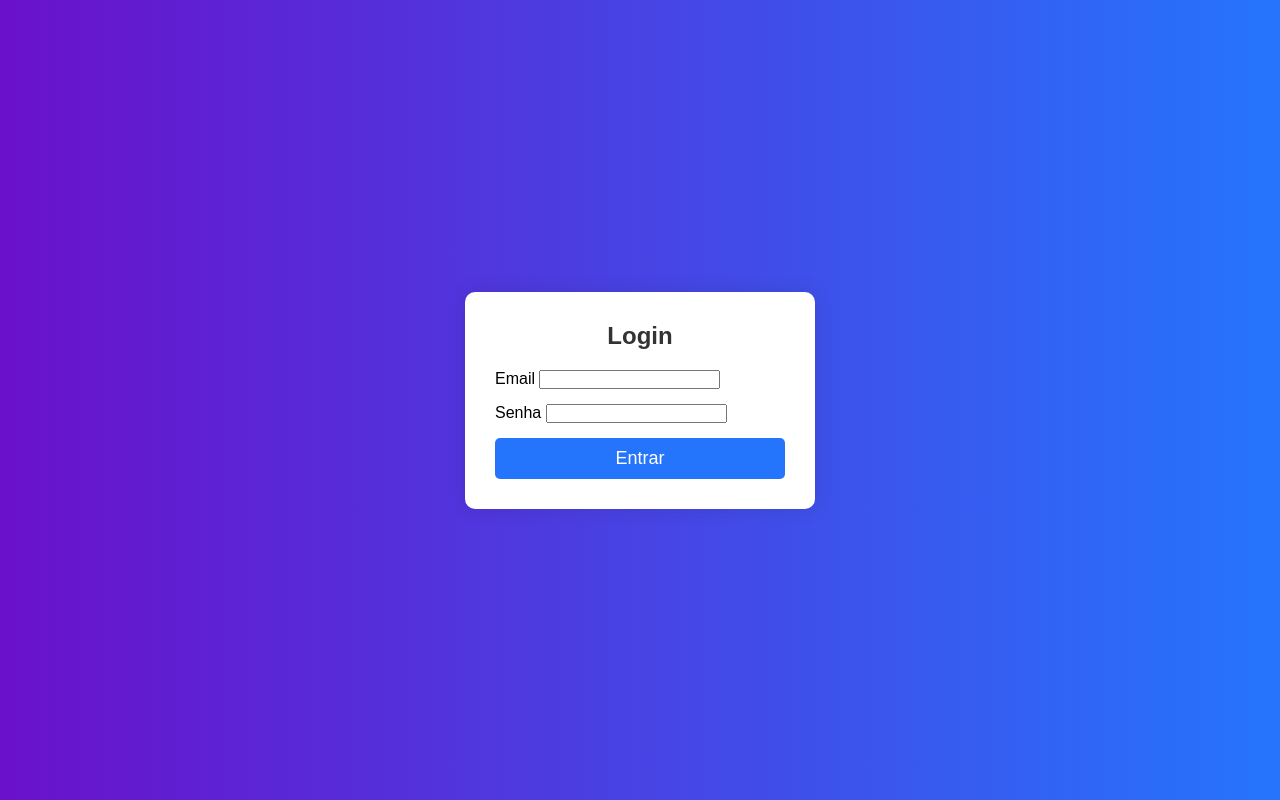
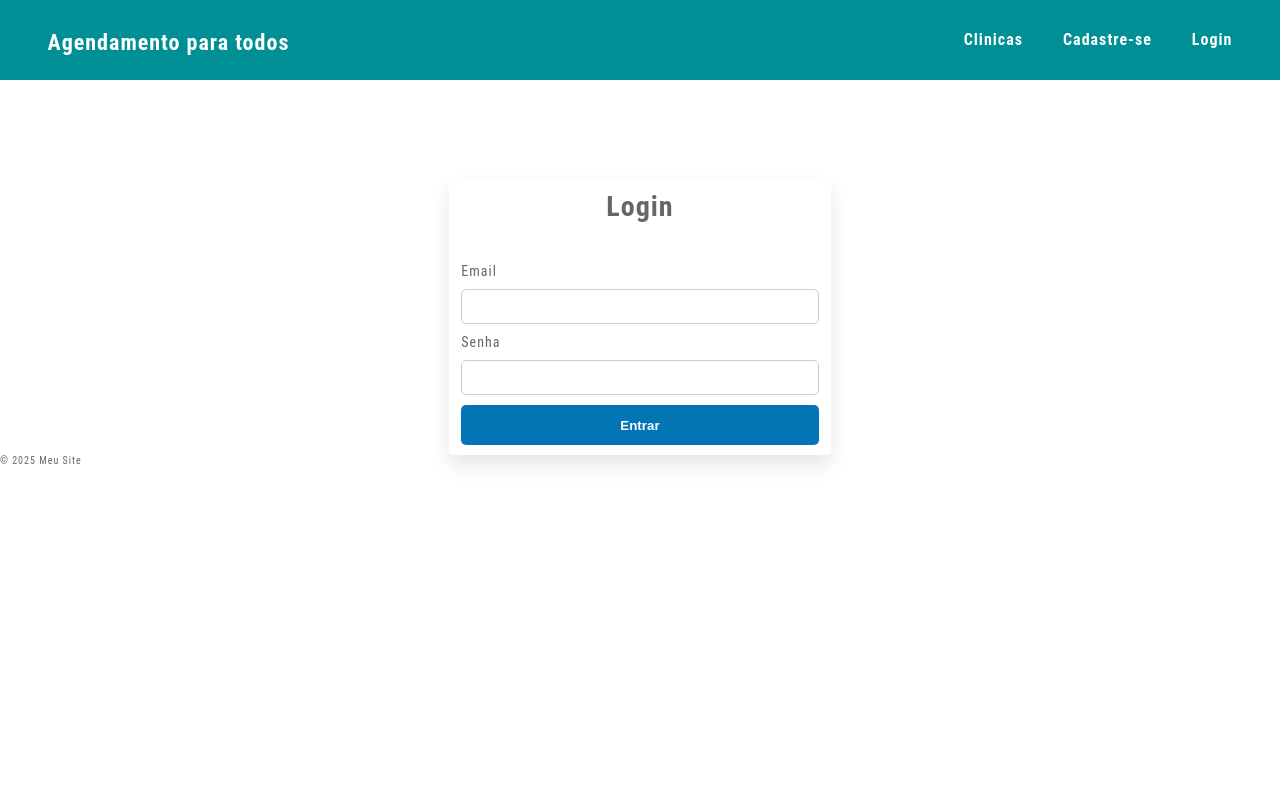
Before and after one commit to RENATAFVR/projeto_integrador, a Django app: template app_PI/templates/usuario/login.html in a window 1280 px wide. Run offline with Django 3.2, Linux system fonts and the light colour scheme; the template is opened without the code that fills it, so the values that code supplies are empty, except form fields; tables that the repository leaves empty hold one stand-in row (values such as "Sample post"); form fields are guessed from the names that the template uses.

Commit message:
new commit

```diff
--- a/app_PI/static/css/site.css
+++ b/app_PI/static/css/site.css
@@ -4,7 +4,7 @@ html{
 font-size:62.5%;
 color:#666;
 overflow-x:hidden;
-background: linear-gradient(to right, #6a11cb, #2575fc);
+/* background: linear-gradient(to right, #6a11cb, #2575fc); */
 /*background-color: #f4f4f4;
  background-color:#3f1a6d;  roxo*/
 
--- /dev/null
+++ b/app_PI/templates/shared/header.html
@@ -0,0 +1,40 @@
+{% load static %}
+<!DOCTYPE html>
+<html lang="pt-br">
+<head>
+    <meta charset="UTF-8">
+    <meta name="viewport" content="width=device-width, initial-scale=1.0">
+    <title>{% block title %}Agendamento para todos{% endblock %}</title>
+    <link rel="stylesheet" href="{% static 'css/site.css' %}">
+</head>
+<body>
+    <header class="header bg-p7-aqua">
+        <div class="container">
+            <div class="box-4">
+                <h1 class="fonte22 fnc-branco">
+                    Agendamento para todos
+                </h1>
+            </div>
+
+            <div class="box-8 flex justify-end item-centro">
+                <ul class="wd-100 flex justify-end item-centro">
+                    <li class="mg-l-4 fnc-branco fw-bold"><a href="{% url 'home' %}">Clinicas </a></li>
+                    <li class="mg-l-4 fnc-branco fw-bold"><a href="{% url 'cadastro-usuario' %}">Cadastre-se </a></li>
+                    <li class="mg-l-4 fnc-branco fw-bold"><a href="{% url 'login' %}">Login </a></li>
+                </ul>
+
+            </div>
+
+
+        </div>
+    </header>
+
+    <main>
+        {% block content %}{% endblock %}
+    </main>
+
+    <footer>
+        <p>&copy; 2025 Meu Site</p>
+    </footer>
+</body>
+</html>
--- a/app_PI/templates/usuario/login.html
+++ b/app_PI/templates/usuario/login.html
@@ -1,92 +1,6 @@
-<!DOCTYPE html>
-<html lang="pt-br">
-<head>
-    <meta charset="UTF-8">
-    <meta name="viewport" content="width=device-width, initial-scale=1.0">
-    <title>Login - Meu Sistema</title>
-    <style>
-        * {
-            margin: 0;
-            padding: 0;
-            box-sizing: border-box;
-            font-family: 'Arial', sans-serif;
-        }
-
-        body {
-            display: flex;
-            justify-content: center;
-            align-items: center;
-            height: 100vh;
-            background: linear-gradient(to right, #6a11cb, #2575fc);
-        }
-
-        .login-container {
-            background: white;
-            padding: 30px;
-            border-radius: 10px;
-            box-shadow: 0px 0px 20px rgba(0, 0, 0, 0.1);
-            width: 350px;
-            text-align: center;
-        }
-
-        h2 {
-            margin-bottom: 20px;
-            color: #333;
-        }
-
-        .form-group {
-            margin-bottom: 15px;
-            text-align: left;
-        }
-
-        .form-control {
-            width: 100%;
-            padding: 10px;
-            border: 1px solid #ccc;
-            border-radius: 5px;
-            font-size: 16px;
-        }
-
-        .btn-login {
-            width: 100%;
-            padding: 10px;
-            background: #2575fc;
-            color: white;
-            border: none;
-            border-radius: 5px;
-            font-size: 18px;
-            cursor: pointer;
-            transition: 0.3s;
-        }
-
-        .btn-login:hover {
-            background: #6a11cb;
-        }
-
-        .messages {
-            list-style: none;
-            padding: 10px;
-            margin: 10px 0;
-            border-radius: 5px;
-            font-size: 14px;
-        }
-
-        .messages.success {
-            background: #d4edda;
-            color: #155724;
-            border: 1px solid #c3e6cb;
-        }
-
-        .messages.error {
-            background: #f8d7da;
-            color: #721c24;
-            border: 1px solid #f5c6cb;
-        }
-    </style>
-</head>
-<body>
-    <div class="login-container">
-        <h2>Login</h2>
+{% extends 'shared/header.html' %}
+{% block content %}
+<div class="container flex justify-center">
 
     {% if messages %}
     {% for message in messages %}
@@ -94,18 +8,21 @@
     {% endfor %}
     {% endif %}
 
-        <form method="POST">
+    <form method="POST" class="box-4 mg-t-10 pd-10 radius shadow-down">
+        <h2 class="fonte28 mg-b-4 txt-c">Login</h2>
         {% csrf_token %}
-            <div class="form-group">
+        <div class="box-12">
             {{ form.email.label_tag }}
             {{ form.email }}
         </div>
-            <div class="form-group">
+        <div class="box-12">
             {{ form.senha.label_tag }}
             {{ form.senha }}
         </div>
-            <button type="submit" class="btn-login">Entrar</button>
+        <div class="box-12">
+            <button type="submit" class="btn-100 bg-p2-azul fnc-branco">Entrar</button>
+        </div>
+
     </form>
 </div>
-</body>
-</html>
+{% endblock %}
```
Also changed, not shown: app_PI/templates/usuario/cadastro.html (+21 -45 lines), app_PI/templates/usuario/index.html (+3 -27 lines). Lines whose indentation alone changed are shown as unchanged.
